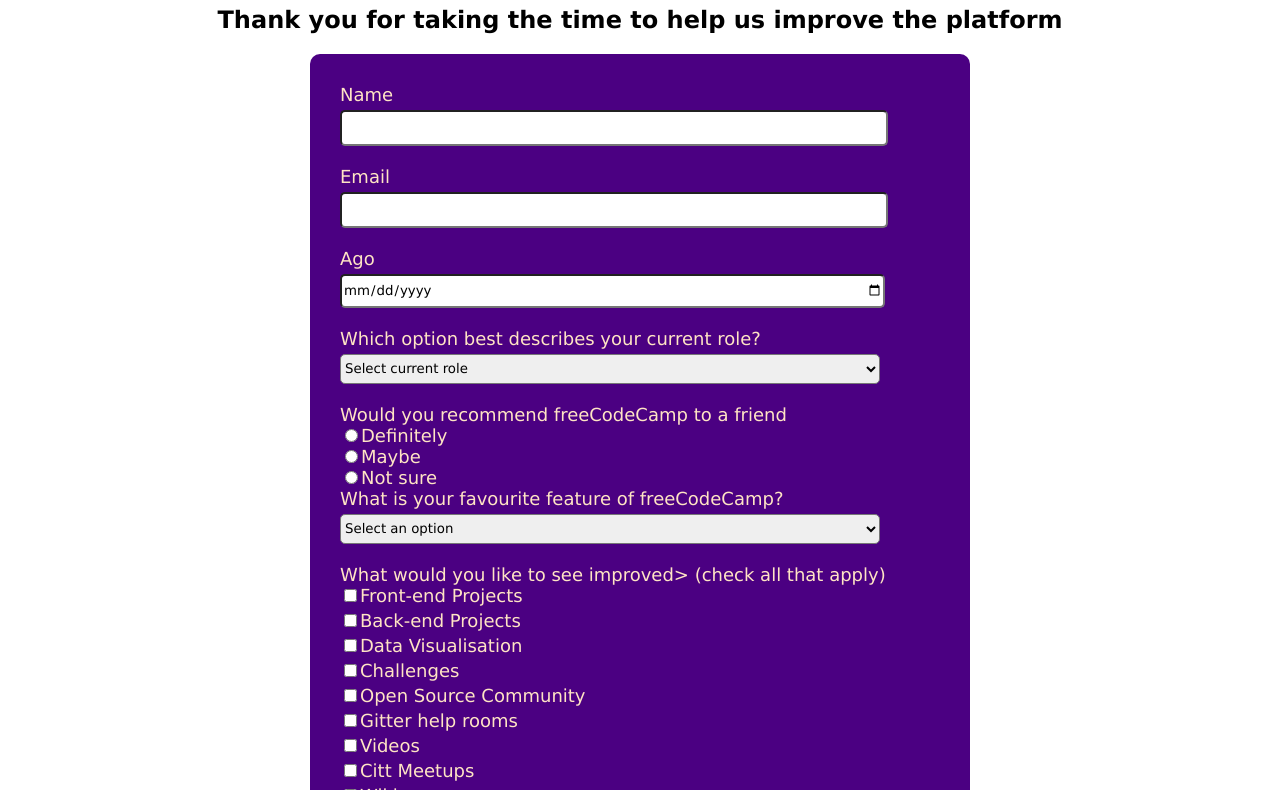
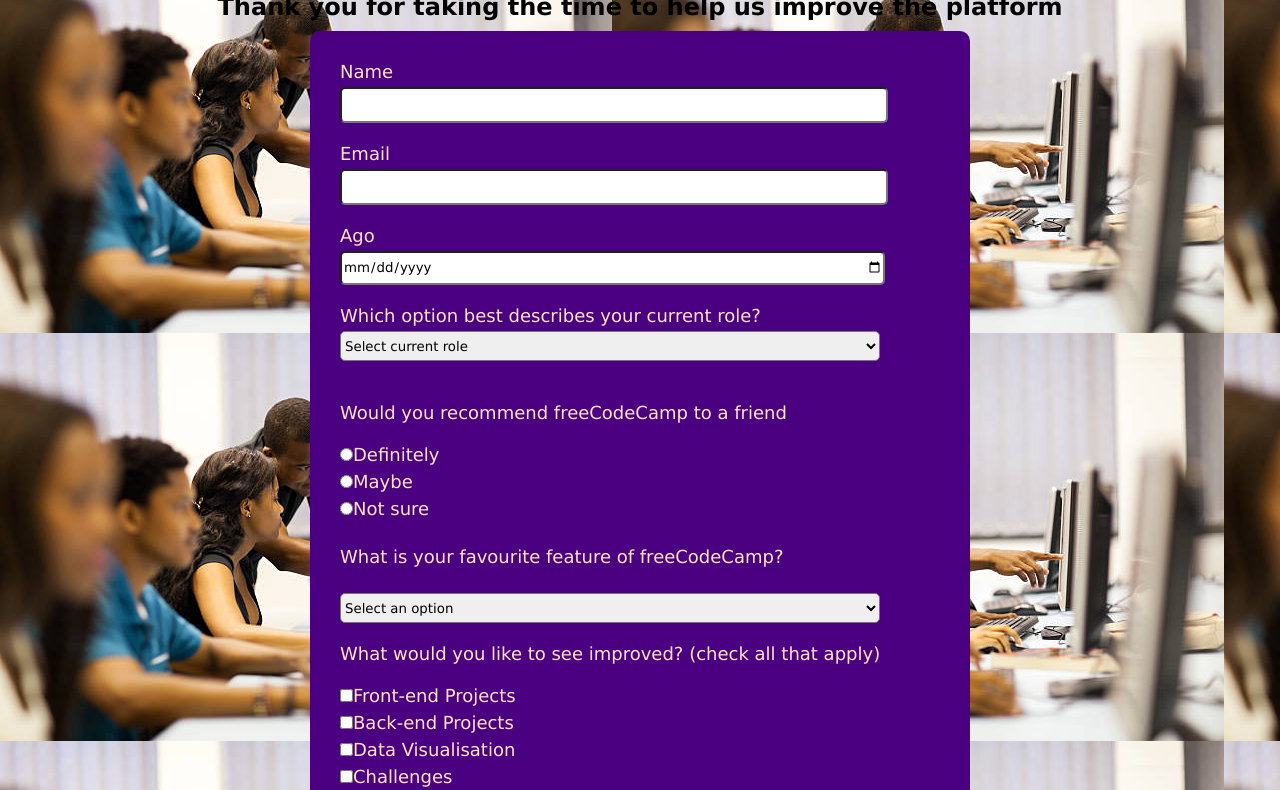
Before and after one commit to denscholar/Microverse-trial, a plain HTML site: page index.html in a window 1280 px wide. Shown: the part 75-865 px from the top of the page. Drawn offline with Linux system fonts and the light colour scheme.

Commit message:
final code

```diff
--- a/index.html
+++ b/index.html
@@ -1,5 +1,6 @@
 <!DOCTYPE html>
 <html lang="en">
+
 <head>
     <meta charset="UTF-8">
     <meta http-equiv="X-UA-Compatible" content="IE=edge">
@@ -7,19 +8,21 @@
     <link rel="stylesheet" href="style.css">
     <title>Microverse Survy Form</title>
 </head>
+
 <body>
+    <div class="background">
         <h1>Microverse Survey Form</h1>
         <h2>Thank you for taking the time to help us improve the platform</h2>
 
         <div class="container">
             <form action="">
                 <label for="name">Name</label><br>
-            <input type="text" id = "name"><br>
-            <label for="email">Email</label><br>
-            <input type="email" id = "email"><br>
-            <label for="age">Ago</label><br>
-            <input type="date" id = "age"><br>
-            <label for="role">Which option best describes your current role?</label><br>
+                <input type="text" id="name"><br>
+                <label class="label" for="email">Email</label><br>
+                <input type="email" id="email"><br>
+                <label class="label" for="age">Ago</label><br>
+                <input type="date" id="age"><br>
+                <label class="label" for="role">Which option best describes your current role?</label><br>
                 <select name="" id="">
                     <option value="">Select current role</option>
                     <option value="">Student</option>
@@ -27,12 +30,12 @@
                     <option value="">Full time learner</option>
                     <option value="">Prefer not to say</option>
                     <option value="">Other</option>
-            </select><br>
-            <label for="freeCodeCamp">Would you recommend freeCodeCamp to a friend</label><br>
+                </select><br><br>
+                <label class="label" for="freeCodeCamp">Would you recommend freeCodeCamp to a friend</label><br><br>
                 <input type="radio" name="freeCodeCamp" id="deginitely">Definitely<br>
                 <input type="radio" name="freeCodeCamp" id="maybe">Maybe<br>
-            <input type="radio" name="freeCodeCamp" id="notSure">Not sure<br>
-            <label for="role">What is your favourite feature of freeCodeCamp?</label><br>
+                <input type="radio" name="freeCodeCamp" id="notSure">Not sure<br><br>
+                <label class="label" for="role">What is your favourite feature of freeCodeCamp?</label><br><br>
                 <select name="" id="">
                     <option value="">Select an option</option>
                     <option value="">Challenges</option>
@@ -41,7 +44,7 @@
                     <option value="">Open Source</option>
                     <option value="">Other</option>
                 </select><br>
-            <label for="">What would you like to see improved> (check all that apply)</label><br>
+                <label class="label" for="">What would you like to see improved? (check all that apply)</label><br><br>
                 <input type="checkbox" name="" id="">Front-end Projects<br>
                 <input type="checkbox" name="" id="">Back-end Projects<br>
                 <input type="checkbox" name="" id="">Data Visualisation<br>
@@ -53,10 +56,14 @@
                 <input type="checkbox" name="" id="">Wiki<br>
                 <input type="checkbox" name="" id="">Forum<br>
                 <input type="checkbox" name="" id="">Additional Courses<br><br>
-            <label for="">Any comments or suggestions?</label><br><br>
+                <label class="label" for="">Any comments or suggestions?</label><br><br>
                 <textarea name="" id="" cols="30" rows="10">Enter your comments here</textarea><br><br>
                 <button>Submit</button>
             </form>
         </div>
+
+    </div>
+
 </body>
+
 </html>
--- a/style.css
+++ b/style.css
@@ -1,38 +1,51 @@
-*{
-    font-family: Verdana, Geneva, Tahoma, sans-serif
+* {
+  font-family: Verdana, Geneva, Tahoma, sans-serif;
+  margin: 0;
 }
 
-h1,h2 {
-    text-align: center;
+.background {
+  background-image: url("/asset/bg-image.jpg");
+  background-color: black;
+  background-attachment: fixed;
 
 }
-.container{
+
+h1,
+h2 {
+  text-align: center;
+  /* margin: 10px; */
+  padding: 10px;
+}
+.container {
   width: 600px;
   /* height: 1000px; */
-    background-color: #4B0082;
+  background-color: #4b0082;
   color: bisque;
   margin: auto;
   padding: 30px;
   font-size: 18px;
   border-radius: 10px;
-    text-align:left;
+  text-align: left;
 }
 
-label {
-    margin: 10px 0 5px 0;
-}
-
-input[type=text], input[type=email], input[type=date], select {
+input[type="text"],
+input[type="email"],
+input[type="date"],
+select {
   width: 90%;
   border-radius: 5px;
   height: 30px;
   margin: 5px 0 20px 0;
+
 }
 
-input[type=checkbox], select>option {
-    margin-bottom: 8px;
+input[type="checkbox"], input[type="radio"]  {
+  margin-bottom: 10px;
 }
 
+.label{
+    margin-bottom: 50px;
+}
 textarea {
   width: 90%;
   border-radius: 5px;
@@ -41,7 +54,7 @@
 button {
   width: 90%;
   height: 40px;
-    border-color: #37AF65;
-    background-color: #37AF65;
-    color: white
+  border-color: #37af65;
+  background-color: #37af65;
+  color: white;
 }
```
Also changed, not shown: asset/bg-image.jpg (added). Lines whose indentation alone changed are shown as unchanged.
